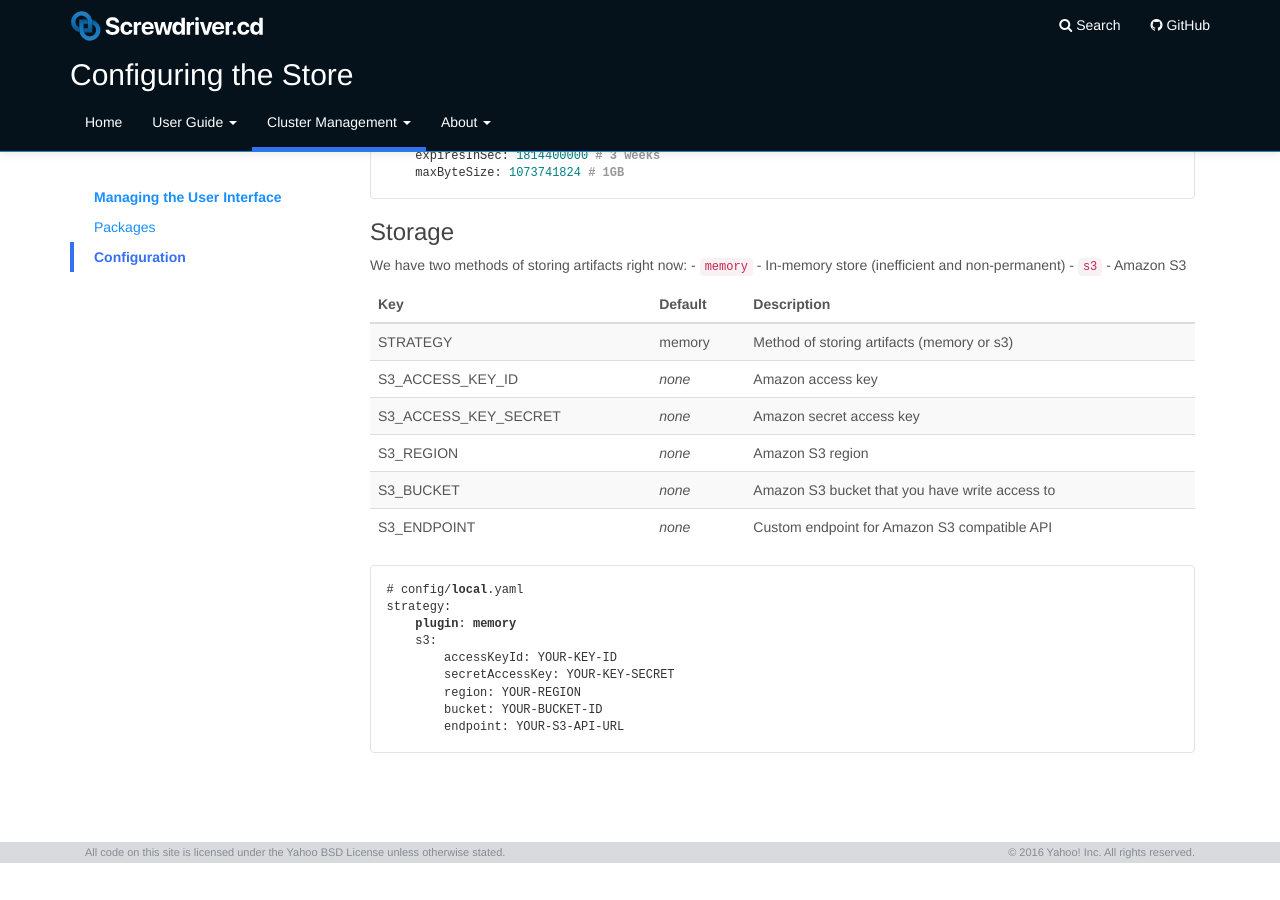
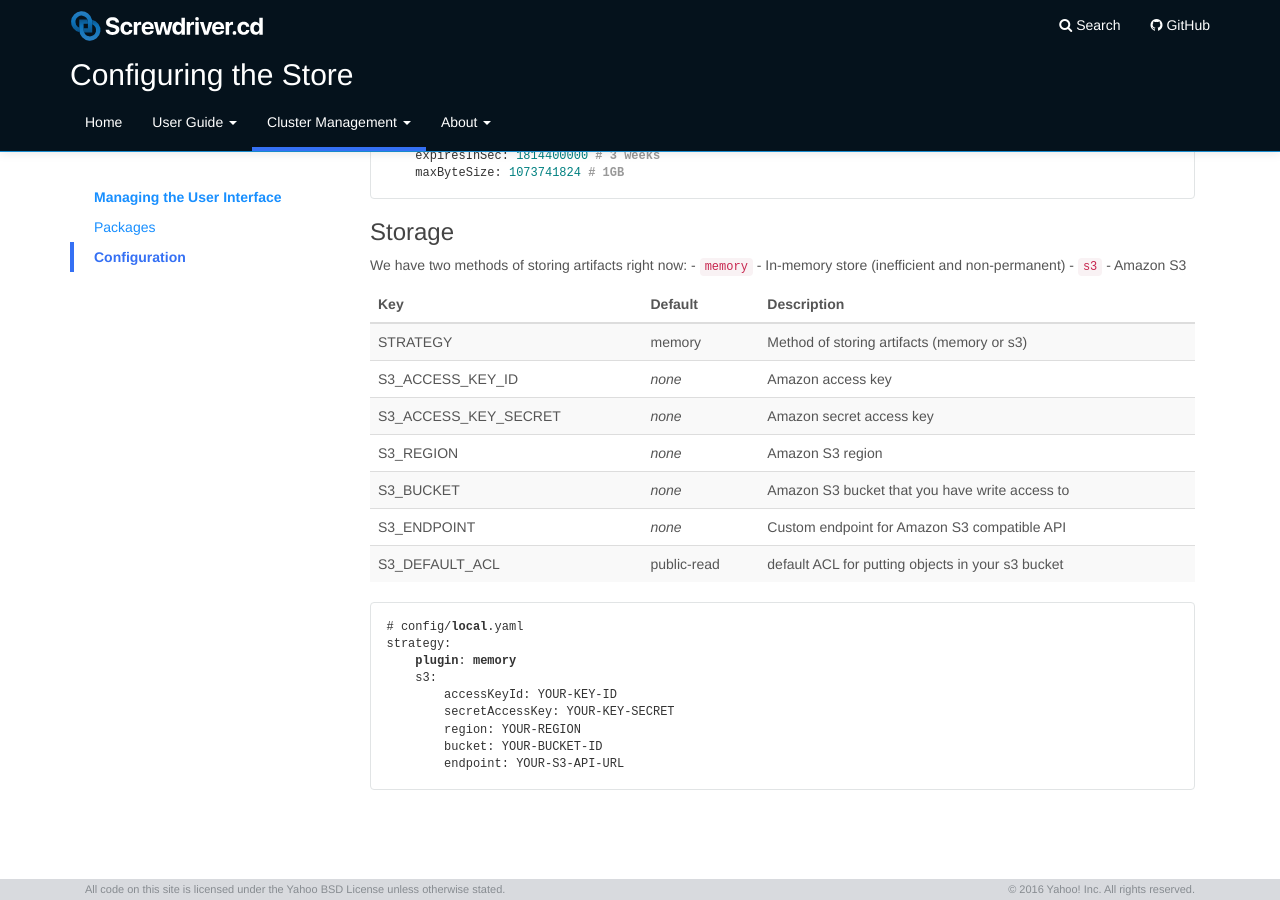
Before and after one commit to screwdriver-cd/guide, a Jekyll site: the page built from docs/cluster-management/configure-store.md, in a window 1280 px wide and 900 px high, scrolled down 1495 px. Built offline with Jekyll 4.4.1, drawn with Linux system fonts in a browser that asks for light colours; before the commit the page ends 2358 px from its top, so only the background shows below that.

Commit message:
Update store configuration to take S3 default ACL (#350)

````diff
--- a/docs/cluster-management/configure-store.md
+++ b/docs/cluster-management/configure-store.md
@@ -96,6 +96,7 @@ We have two methods of storing artifacts right now: - `memory` - In-memory store
 | S3_REGION            | *none*  | Amazon S3 region                               |
 | S3_BUCKET            | *none*  | Amazon S3 bucket that you have write access to |
 | S3_ENDPOINT          | *none*  | Custom endpoint for Amazon S3 compatible API   |
+| S3_DEFAULT_ACL       | public-read | default ACL for putting objects in your s3 bucket |
 
 ```yaml
 # config/local.yaml
````
